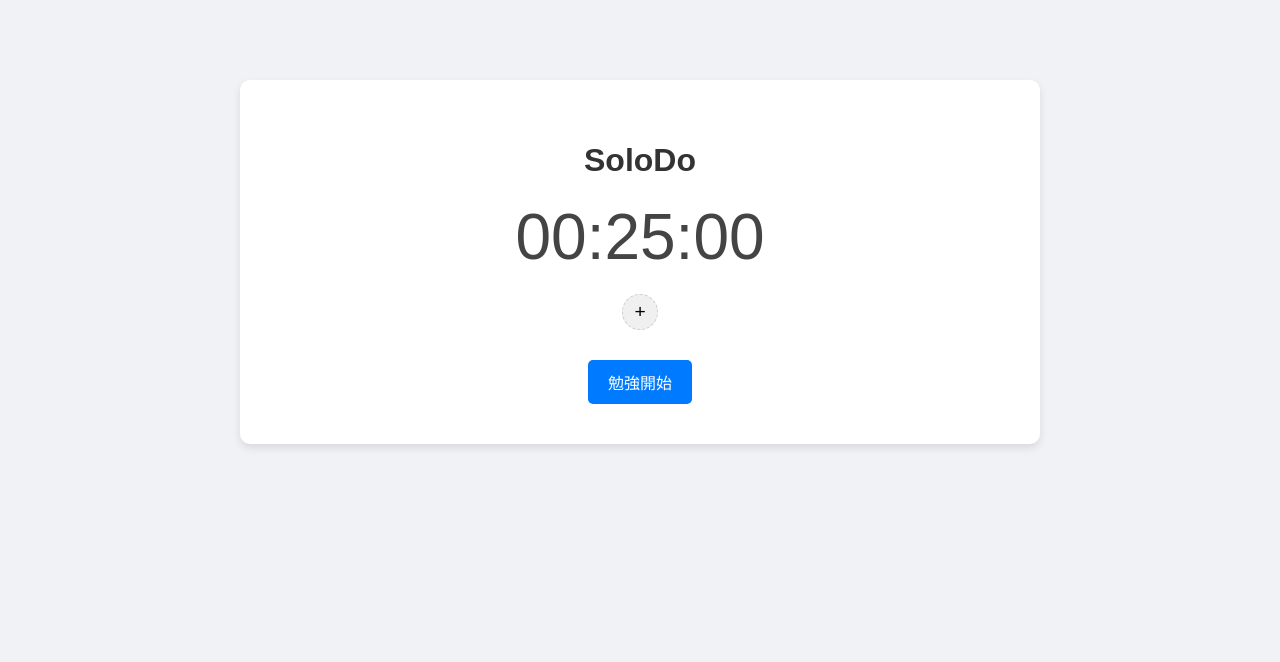
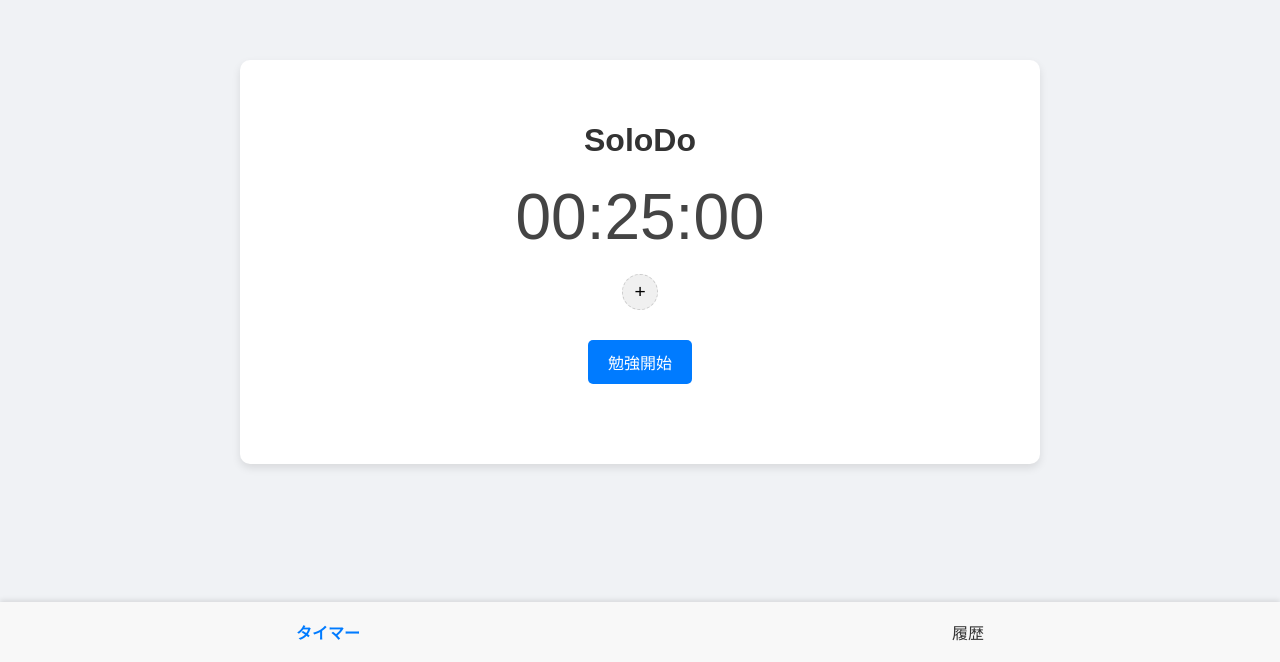
Before and after one commit to Toshiki428/solodo, a React (Vite) app: page / in a window 1280 px wide. Shown: the part 138-800 px from the top of the page. Built offline with nearby package versions, Linux system fonts and the light colour scheme.

Commit message:
feat:ボトムナビゲーションの実装

```diff
--- a/src/App.tsx
+++ b/src/App.tsx
@@ -1,14 +1,18 @@
 import { BrowserRouter as Router, Routes, Route } from 'react-router-dom';
 import Home from './pages/Home';
 import Logs from './pages/Logs';
+import BottomNav from './components/BottomNav';
 
 function App() {
   return (
     <Router>
-      <Routes>
-        <Route path="/" element={<Home />} />
-        <Route path="/logs" element={<Logs />} />
-      </Routes>
+      <div className="app-container">
+        <Routes>
+          <Route path="/" element={<Home />} />
+          <Route path="/logs" element={<Logs />} />
+        </Routes>
+        <BottomNav />
+      </div>
     </Router>
   );
 }
--- /dev/null
+++ b/src/components/BottomNav.css
@@ -0,0 +1,27 @@
+.bottom-nav {
+  position: fixed;
+  bottom: 0;
+  left: 0;
+  right: 0;
+  height: 60px;
+  background-color: #f8f8f8;
+  display: flex;
+  justify-content: space-around;
+  align-items: center;
+  box-shadow: 0 -2px 5px rgba(0, 0, 0, 0.1);
+  z-index: 1000;
+}
+
+.bottom-nav a {
+  color: #333;
+  text-decoration: none;
+  font-size: 16px;
+  padding: 10px 20px;
+  border-radius: 8px;
+  transition: background-color 0.3s, color 0.3s;
+}
+
+.bottom-nav a.active {
+  color: #007bff;
+  font-weight: bold;
+}
--- /dev/null
+++ b/src/components/BottomNav.tsx
@@ -0,0 +1,13 @@
+import { NavLink } from 'react-router-dom';
+import './BottomNav.css';
+
+const BottomNav = () => {
+  return (
+    <nav className="bottom-nav">
+      <NavLink to="/" className={({ isActive }) => isActive ? 'active' : ''}>タイマー</NavLink>
+      <NavLink to="/logs" className={({ isActive }) => isActive ? 'active' : ''}>履歴</NavLink>
+    </nav>
+  );
+};
+
+export default BottomNav;
--- a/src/pages/Home.css
+++ b/src/pages/Home.css
@@ -2,6 +2,7 @@
   text-align: center;
   background-color: white;
   padding: 40px;
+  padding-bottom: 80px;
   border-radius: 10px;
   box-shadow: 0 4px 8px rgba(0,0,0,0.1);
 }
--- a/src/pages/Logs.css
+++ b/src/pages/Logs.css
@@ -1,5 +1,6 @@
 .logs-container {
   padding: 20px;
+  padding-bottom: 80px;
 }
 
 .filter-section {
```
